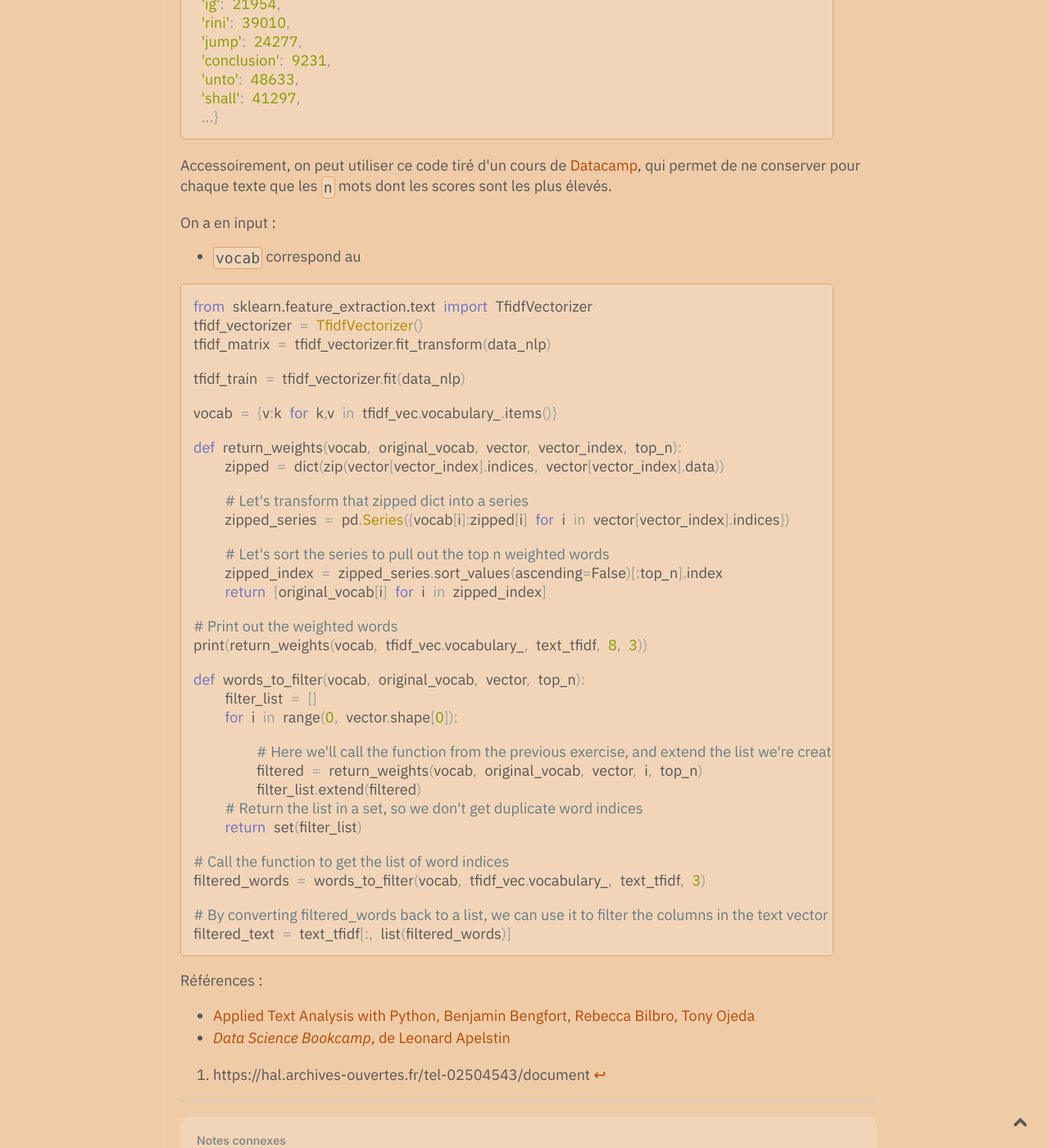
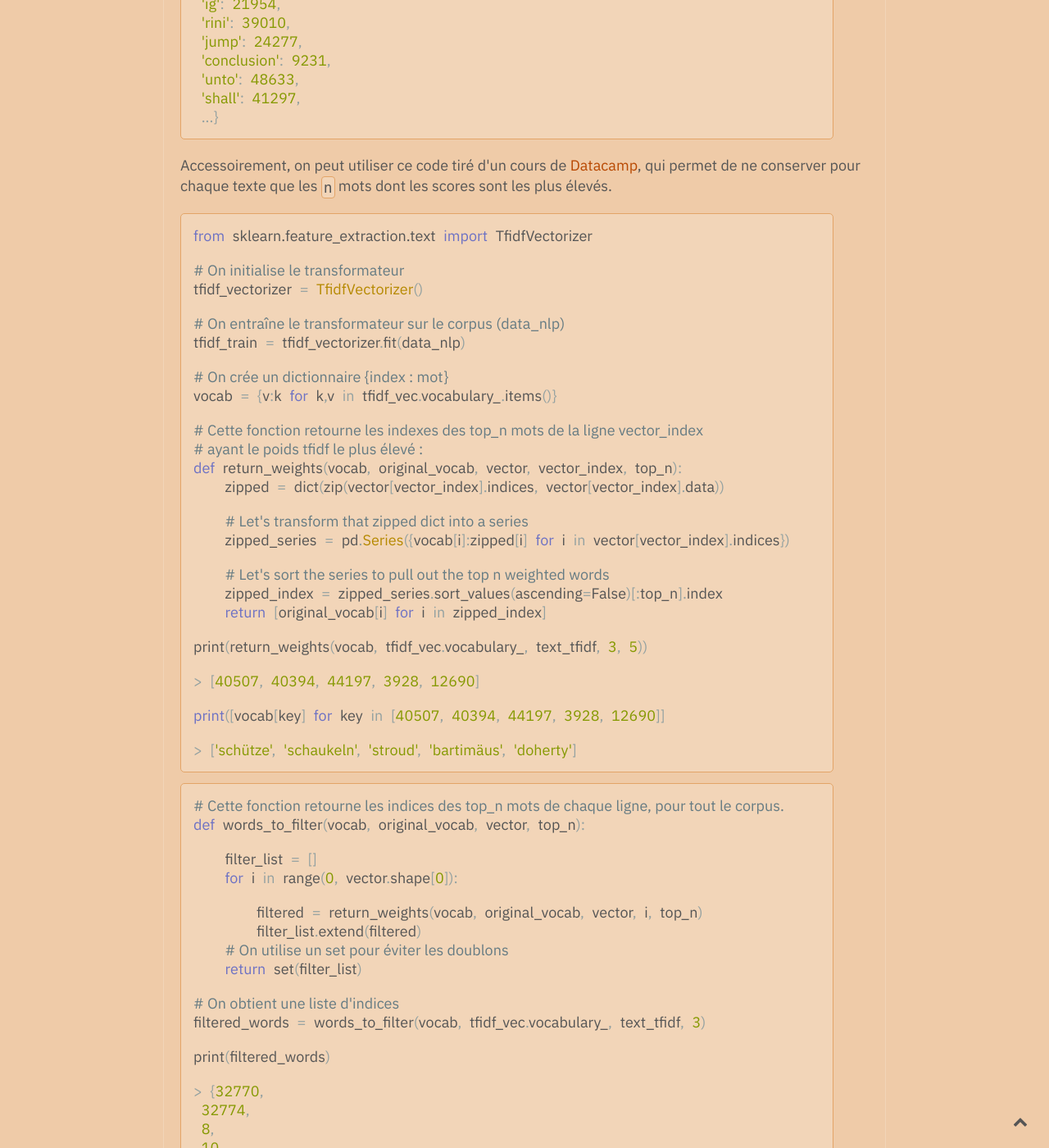
Before and after one commit to Maxence-L/arboretum.link, a Jekyll site: the page built from _notes/Vectoriser du texte.md, in a window 1280 px wide and 1400 px high, scrolled down 6664 px. Shown: the whole window at 82% size. Built offline with Jekyll 4.4.1, drawn with Linux system fonts in a browser that asks for light colours; formulas are drawn with MathJax 3; the table of contents is made by our own code; some of the changed text lies outside the part shown.

Commit message:
Update Vectoriser du texte.md

`````diff
--- a/_notes/Vectoriser du texte.md
+++ b/_notes/Vectoriser du texte.md
@@ -222,19 +222,20 @@ print(tfidf_vec)
 
 Accessoirement, on peut utiliser ce code tiré d'un cours de [Datacamp](https://campus.datacamp.com/courses/preprocessing-for-machine-learning-in-python/selecting-features-for-modeling?ex=9), qui permet de ne conserver pour chaque texte que les `n` mots dont les scores sont les plus élevés.
 
-On a en input :
-
-- `vocab` correspond au
-
 ```python
 from sklearn.feature_extraction.text import TfidfVectorizer
+
+# On initialise le transformateur
 tfidf_vectorizer = TfidfVectorizer()
-tfidf_matrix = tfidf_vectorizer.fit_transform(data_nlp)
 
+# On entraîne le transformateur sur le corpus (data_nlp)
 tfidf_train = tfidf_vectorizer.fit(data_nlp)
 
+# On crée un dictionnaire {index : mot}
 vocab = {v:k for k,v in tfidf_vec.vocabulary_.items()}
 
+# Cette fonction retourne les indexes des top_n mots de la ligne vector_index
+# ayant le poids tfidf le plus élevé :
 def return_weights(vocab, original_vocab, vector, vector_index, top_n):
     zipped = dict(zip(vector[vector_index].indices, vector[vector_index].data))
 
@@ -245,24 +246,56 @@ def return_weights(vocab, original_vocab, vector, vector_index, top_n):
     zipped_index = zipped_series.sort_values(ascending=False)[:top_n].index
     return [original_vocab[i] for i in zipped_index]
 
-# Print out the weighted words
-print(return_weights(vocab, tfidf_vec.vocabulary_, text_tfidf, 8, 3))
+print(return_weights(vocab, tfidf_vec.vocabulary_, text_tfidf, 3, 5))
 
+> [40507, 40394, 44197, 3928, 12690]
+
+print([vocab[key] for key in [40507, 40394, 44197, 3928, 12690]]
+
+> ['schütze', 'schaukeln', 'stroud', 'bartimäus', 'doherty']
+````
+
+```python
+# Cette fonction retourne les indices des top_n mots de chaque ligne, pour tout le corpus.
 def words_to_filter(vocab, original_vocab, vector, top_n):
+
     filter_list = []
     for i in range(0, vector.shape[0]):
 
-        # Here we'll call the function from the previous exercise, and extend the list we're creating
         filtered = return_weights(vocab, original_vocab, vector, i, top_n)
         filter_list.extend(filtered)
-    # Return the list in a set, so we don't get duplicate word indices
+    # On utilise un set pour éviter les doublons
     return set(filter_list)
 
-# Call the function to get the list of word indices
+# On obtient une liste d'indices
 filtered_words = words_to_filter(vocab, tfidf_vec.vocabulary_, text_tfidf, 3)
 
-# By converting filtered_words back to a list, we can use it to filter the columns in the text vector
+print(filtered_words)
+
+> {32770,
+ 32774,
+ 8,
+ 10,
+ 12,
+ 32780,
+ ...
+ }
+````
+
+```python
+# En convertissant filtered_words en une liste, on peut l'utiliser pour retirer les mots
+# dont la valeur tf_idf est trop faible.
 filtered_text = text_tfidf[:, list(filtered_words)]
+print(filtered_text.shape)
+
+> (8979, 13309)
+
+# La matrice vectorisée initiale :
+print(tfidf_vectorizer.fit_transform(data_nlp).shape)
+
+>(8979, 52631)
+
+# On constate que l'on a supprimé trois quarts des mots.
 ```
 
 
`````
